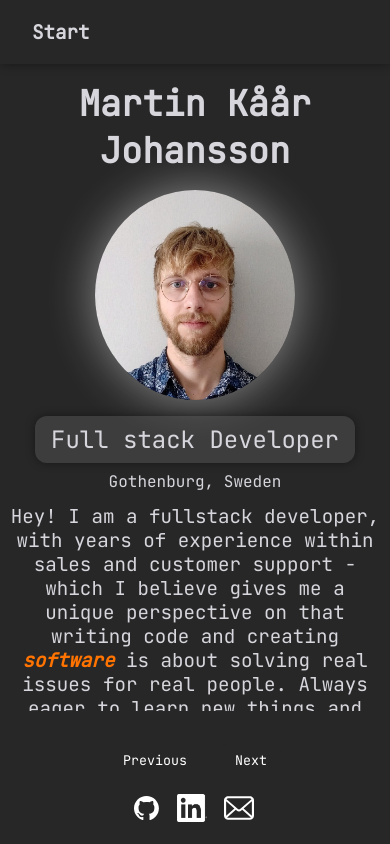
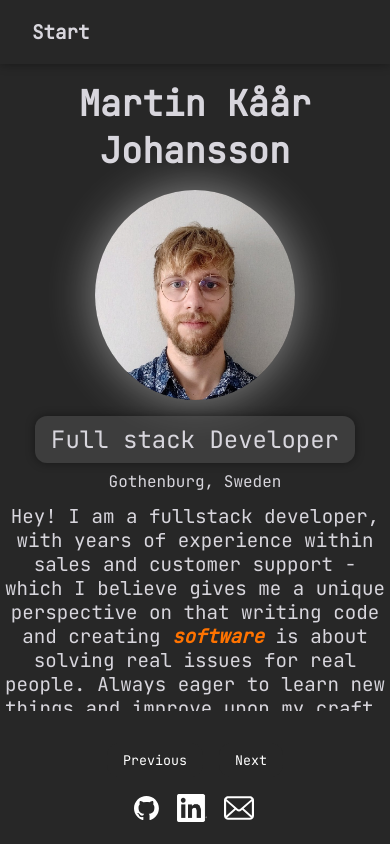
Before and after one commit to DefinitelyUnlikely/definitelyunlikely.github.io, a SvelteKit app in the folder portfolio/: page / in a window 390 px wide. Built offline with nearby package versions, Linux system fonts and the light colour scheme.

Commit message:
make padding body only

```diff
--- a/portfolio/src/routes/+layout.svelte
+++ b/portfolio/src/routes/+layout.svelte
@@ -57,7 +57,7 @@
 	}
 
 	@media (max-width: 768px) {
-		:global(html, body) {
+		:global(body) {
 			padding-left: 0.3rem;
 			padding-right: 0.3rem;
 		}
```
